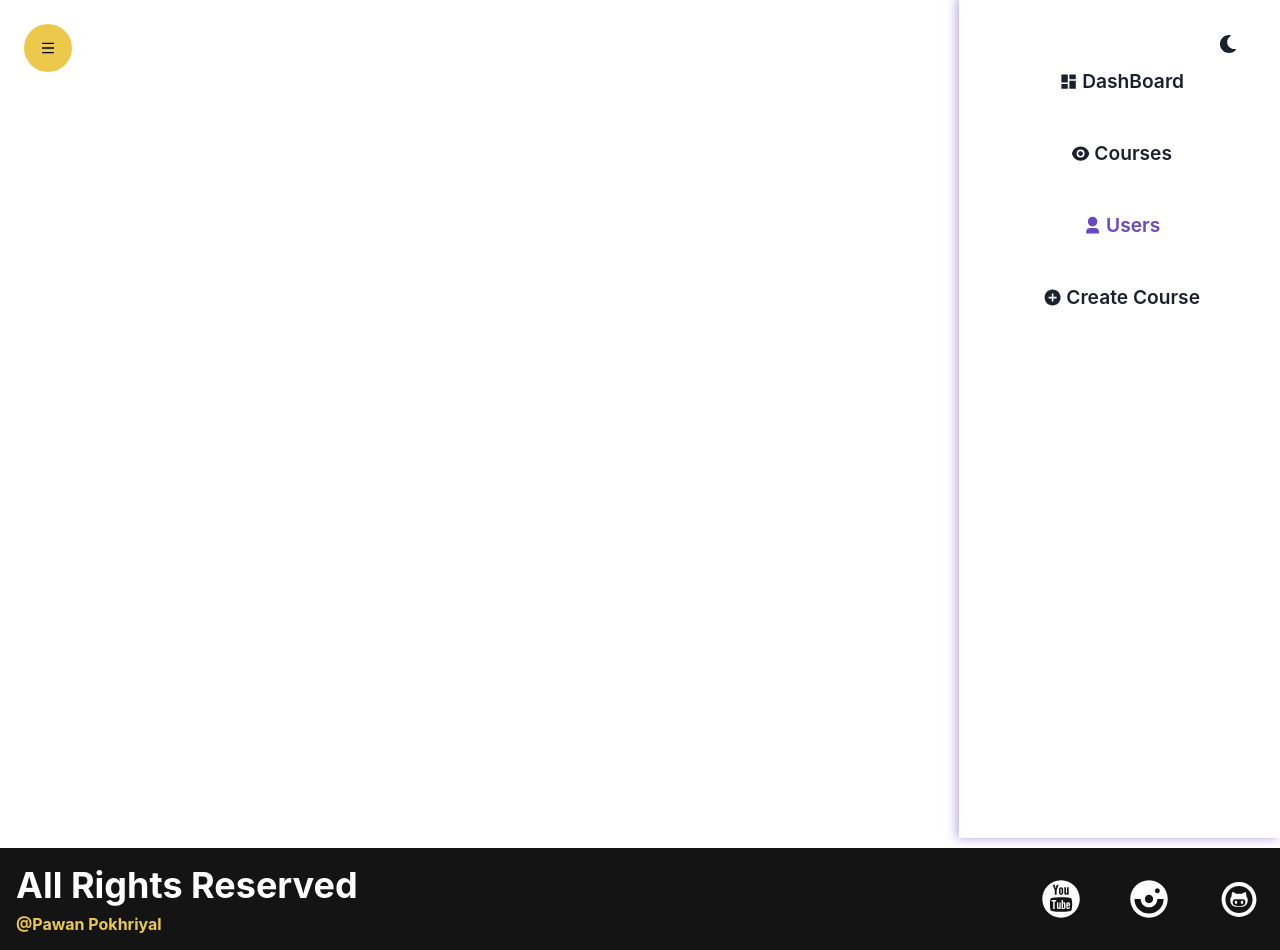
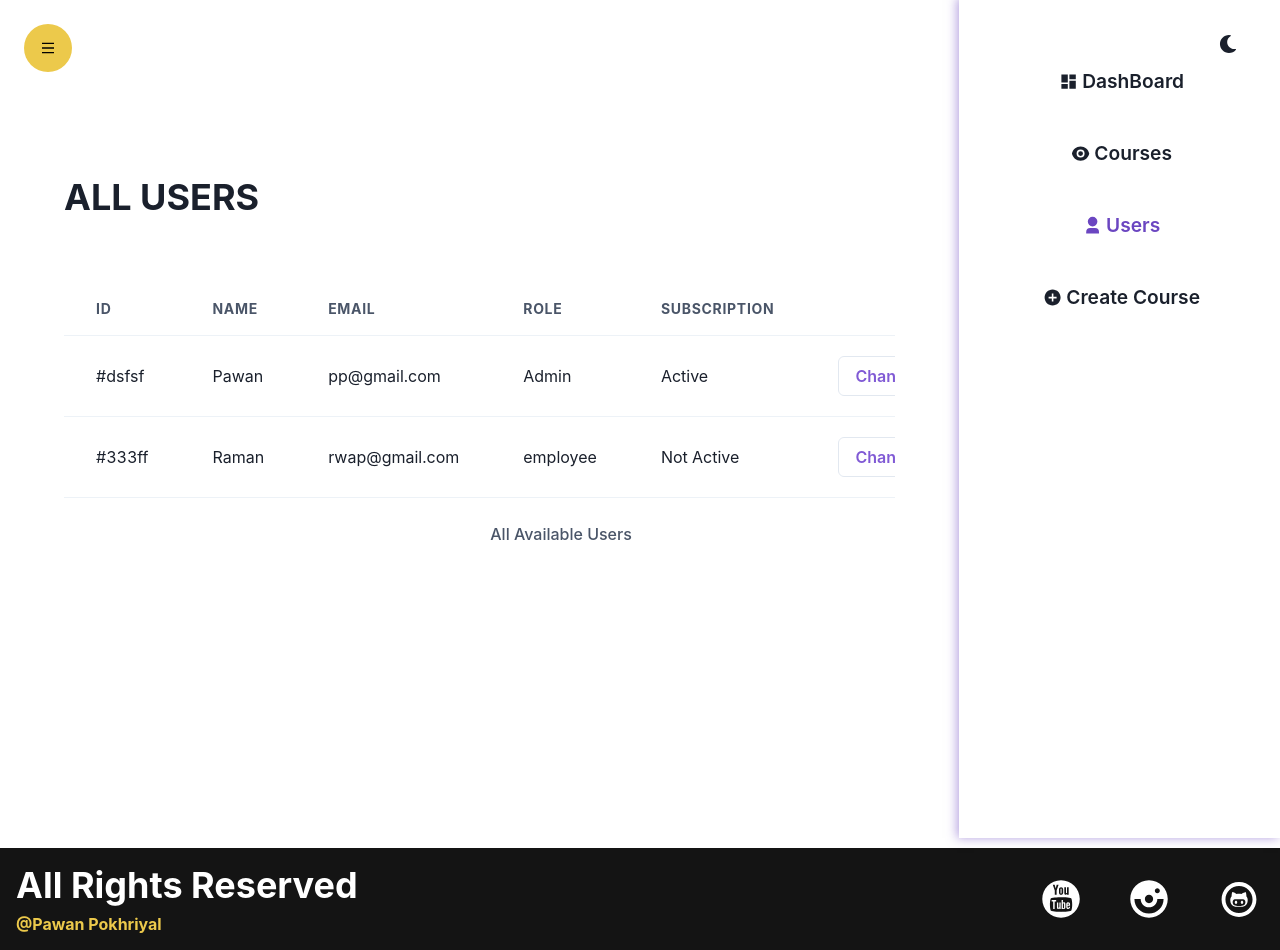
Before and after one commit to pawanpokhriyal1/Mernapp, a React (Create React App) app in the folder mern-app/: page /admin/users in a window 1280 px wide. Built offline with nearby package versions, Linux system fonts and the light colour scheme.

Commit message:
Admin Users Board Changes for Table

```diff
--- a/mern-app/src/components/Admin/Users/Users.jsx
+++ b/mern-app/src/components/Admin/Users/Users.jsx
@@ -1,19 +1,117 @@
-import { Box, Grid } from '@chakra-ui/react';
+import {
+  Box,
+  Button,
+  Grid,
+  HStack,
+  Heading,
+  Table,
+  TableCaption,
+  TableContainer,
+  Tbody,
+  Td,
+  Th,
+  Thead,
+  Tr,
+} from '@chakra-ui/react';
 import React from 'react';
 import cursor from '../../../assets/Images/cursor.png';
 import Sidebar from '../DashBoard/Sidebar';
+import { RiDeleteBin7Fill } from 'react-icons/ri';
 
 const Users = () => {
+  const users = [
+    {
+      _id: 'dsfsf',
+      name: 'Pawan',
+      email: 'pp@gmail.com',
+      role: 'Admin',
+      subscription: { status: 'active' },
+    },
+    {
+      _id: '333ff',
+      name: 'Raman',
+      email: 'rwap@gmail.com',
+      role: 'employee',
+      subscription: { status: 'not Active' },
+    },
+  ];
+  const updateHandler = id => {
+    console.info('update', id);
+  };
+  const deleteButtonHandler = id => {
+    console.info('delete', id);
+  };
   return (
     <Grid
       style={{ cursor: `url(${cursor}),default`, position: 'relative' }}
       minH={'100vh'}
       templateColumns={['1fr', '5fr 1fr']}
     >
-      <Box></Box>
+      <Box p={['0', '16']} overflowX={'auto'}>
+        <Heading
+          textTransform={'uppercase'}
+          children="All Users"
+          my={'16'}
+          textAlign={['center', 'left']}
+        />
+        <TableContainer w={['100vw', 'full']}>
+          <Table variant={'simple'} size={'lg'}>
+            <TableCaption children="All Available Users" />
+            <Thead>
+              <Tr>
+                <Th>Id</Th>
+                <Th>Name</Th>
+                <Th>Email</Th>
+                <Th>Role</Th>
+                <Th>Subscription</Th>
+                <Th isNumeric>Action</Th>
+              </Tr>
+            </Thead>
+            <Tbody>
+              {users.map(item => (
+                <Row
+                  key={item._id}
+                  item={item}
+                  updateHandler={updateHandler}
+                  deleteButtonHandler={deleteButtonHandler}
+                />
+              ))}
+            </Tbody>
+          </Table>
+        </TableContainer>
+      </Box>
       <Sidebar />
     </Grid>
   );
 };
 
 export default Users;
+
+function Row({ item, updateHandler, deleteButtonHandler }) {
+  return (
+    <Tr>
+      <Td>#{item._id}</Td>
+      <Td>{item.name}</Td>
+      <Td>{item.email}</Td>
+      <Td>{item.role}</Td>
+      <Td>{item.subscription.status === 'active' ? 'Active' : 'Not Active'}</Td>
+      <Td isNumeric>
+        <HStack justifyContent={'flex-end'}>
+          <Button
+            onClick={() => updateHandler(item._id)}
+            variant={'outline'}
+            color={'purple.500'}
+          >
+            Change Role
+          </Button>
+          <Button
+            color="purple.600"
+            onClick={() => deleteButtonHandler(item._id)}
+          >
+            <RiDeleteBin7Fill />
+          </Button>
+        </HStack>
+      </Td>
+    </Tr>
+  );
+}
```
